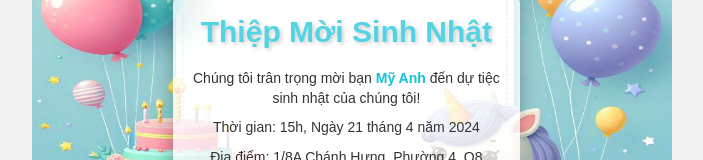
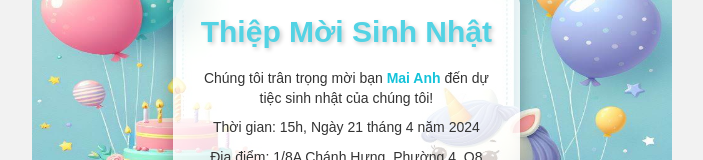
Before and after one commit to NTLinh194/MaiA, a plain HTML site: page index.html in a window 1280 px wide. Shown: the part 231-391 px from the top of the page, without its empty margins (288-991 px from the left). Drawn offline with Linux system fonts and the light colour scheme.

Commit message:
Update index.html

```diff
--- a/index.html
+++ b/index.html
@@ -15,7 +15,7 @@
             <div class="invitation-info">
                 <h1>Thiệp Mời Sinh Nhật</h1>
                 <div class="content">
-                    <p style="line-height: 1.4;">Chúng tôi trân trọng mời bạn <span class="name-guest">Mỹ Anh</span>
+                    <p style="line-height: 1.4;">Chúng tôi trân trọng mời bạn <span class="name-guest">Mai Anh</span>
                         đến dự tiệc sinh nhật của chúng tôi!</p>
                     <!-- <p>tiệc sinh nhật của chúng tôi!</p> -->
                     <p>Thời gian: 15h, Ngày 21 tháng 4 năm 2024</p>
```
